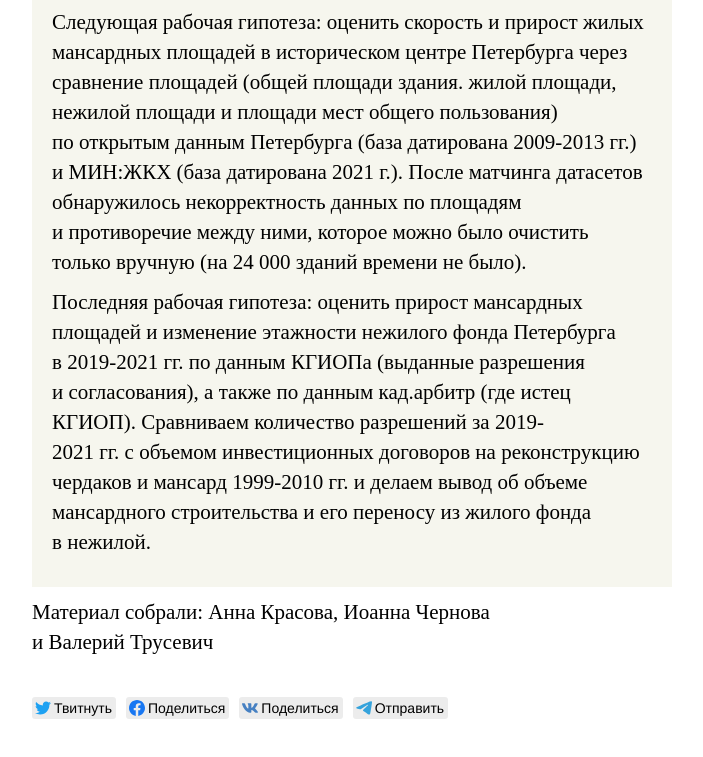
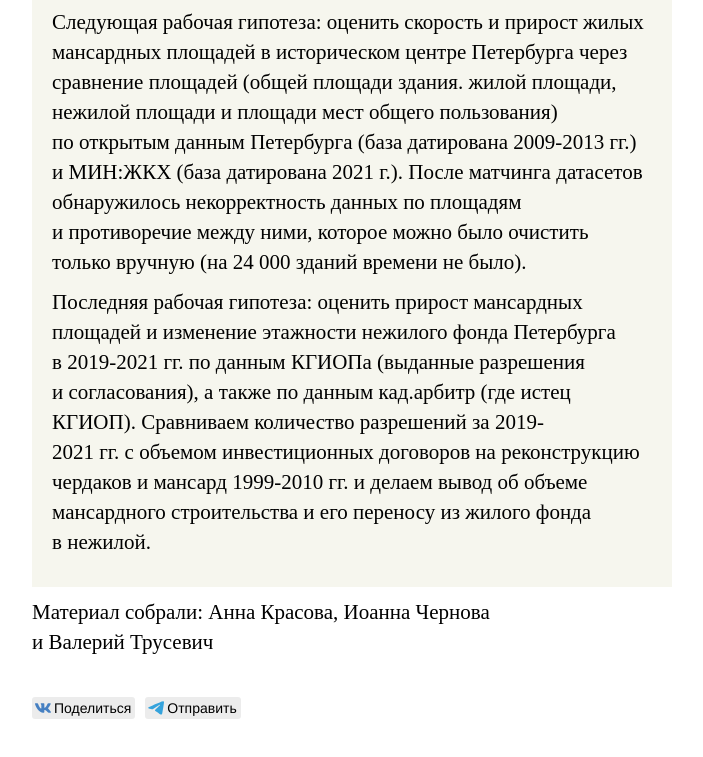
Before and after one commit to truetnoth/mansarda-spb, a plain HTML site: page index.html in a window 1280 px wide. Shown: the part 5529-6286 px from the top of the page, without its empty margins (288-991 px from the left). Drawn offline with Linux system fonts and the light colour scheme; no server answers; a script that the page names is missing.

Commit message:
deleting fb and twitter links

```diff
--- a/index.html
+++ b/index.html
@@ -85,8 +85,6 @@
         <p>Материал собрали: Анна Красова, Иоанна Чернова и Валерий Трусевич</p>
 
         <div class="likely pos-likely">
-            <div class="twitter">Твитнуть</div>
-            <div class="facebook">Поделиться</div>
             <div class="vkontakte">Поделиться</div>
             <div class="telegram">Отправить</div>
         </div>
```
